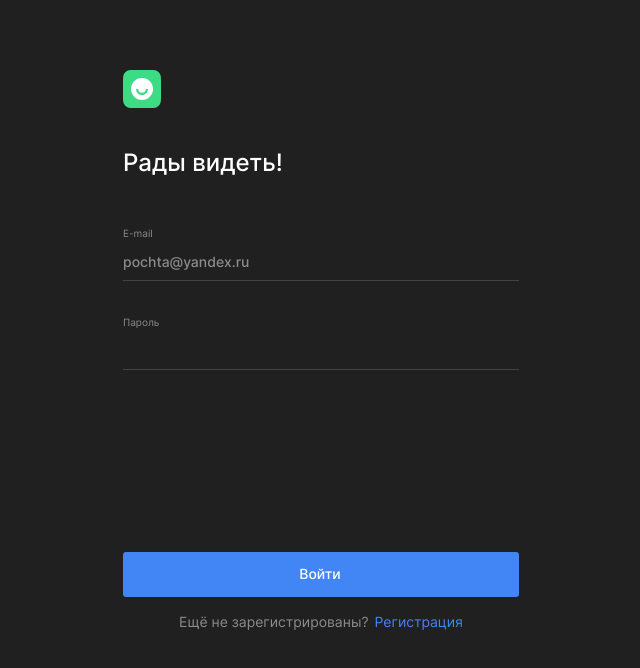
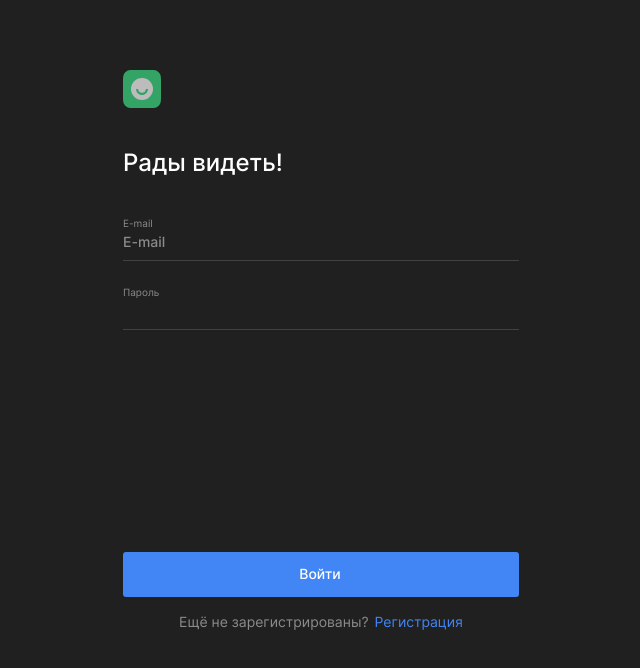
Before and after one commit to SvetAlexa/movies-explorer-frontend, a React (Create React App) app: page /signin in a window 1280 px wide. In both pictures the pointer is over the link 640 px from the left and 89 px from the top of the page. Shown: the top 668 px of the page, without its empty margins (319-959 px from the left). Built offline with nearby package versions, Linux system fonts and the light colour scheme.

Commit message:
добавить эффекты наведения, микроанимацию кнопок, ссылок

```diff
--- a/src/components/AboutMe/AboutMe.css
+++ b/src/components/AboutMe/AboutMe.css
@@ -57,6 +57,12 @@
     font-weight: 500;
     line-height: normal;
     justify-self: end;
+    cursor: pointer;
+    transition: .3s ease-in-out;
+}
+
+.about-me__link:hover{
+    opacity: .7;
 }
 
 .about-me__avatar{
--- a/src/components/AuthForm/AuthForm.css
+++ b/src/components/AuthForm/AuthForm.css
@@ -6,6 +6,14 @@
     display: flex;
     flex-direction: column;
     justify-content: center;
+}
+
+.auth__link{
+    transition: .3s ease-in-out;
+}
+
+.auth__link:hover{
+    opacity: .7;
 }
 
 .auth__logo {
@@ -55,6 +63,10 @@
     transition: .3s ease-in-out;
 }
 
+.auth__button:hover{
+    opacity: .8;
+}
+
 .auth__error {
     display: block;
     color: #FF004C;
@@ -92,3 +104,7 @@
     text-decoration: none;
     transition: .3s ease-in-out;
 }
+
+.auth__redirect-link:hover{
+    opacity: .7;
+}
--- a/src/components/AuthForm/AuthForm.js
+++ b/src/components/AuthForm/AuthForm.js
@@ -8,7 +8,7 @@ export default function AuthForm({
 }) {
   return (
     <section className='auth page__container'>
-      <Link to='/'>
+      <Link to='/' className='auth__link'>
         <img className='auth__logo' src={Logo} alt='логотип приложения' />
       </Link>
       <h2 className='auth__title'>{title}</h2>
--- a/src/components/AuthFormInput/AuthFormInput.css
+++ b/src/components/AuthFormInput/AuthFormInput.css
@@ -16,6 +16,7 @@
     font-weight: 400;
     line-height: normal;
     padding-bottom: 4px;
+    margin: 0;
 }
 
 .auth__input {
--- a/src/components/Footer/Footer.css
+++ b/src/components/Footer/Footer.css
@@ -48,4 +48,9 @@
     font-style: normal;
     font-weight: 400;
     line-height: normal;
+    transition: .3s ease-in-out;
 }
+
+.footer__link:hover{
+    opacity: .7;
+}
--- a/src/components/Header/Header.css
+++ b/src/components/Header/Header.css
@@ -5,7 +5,7 @@
     min-height: 74px;
 }
 
-.header_landing{
+.header_landing {
     background-color: #073042;
 }
 
@@ -24,14 +24,17 @@
     column-gap: 45px;
 }
 
-.header__logo{
+.header__logo {
     display: block;
     height: 38px;
     width: 38px;
     object-fit: contain;
+}
+
+.header__logo_link {
     transition: .3s ease-in-out;
 }
 
-.header__logo_link:hover{
+.header__logo_link:hover {
     opacity: .7;
 }
--- a/src/components/Header/Header.jsx
+++ b/src/components/Header/Header.jsx
@@ -10,7 +10,7 @@ export default function Header({ isLanding, loggedIn }) {
     <header className={`header page__container ${isLanding ? 'header_landing' : ''}`}>
       <div className={`header__container page__section ${loggedIn ? 'header__container_is_logged' : 'header__container_is_unlogged'}`}>
         {isLanding ? <img className='header__logo' src={Logo} alt='логотип приложения' />
-          : <Link to='/'><img className='header__logo header__logo_link' src={Logo} alt='логотип приложения' /></Link>}
+          : <Link to='/' className='header__logo_link'><img className='header__logo' src={Logo} alt='логотип приложения' /></Link>}
         {loggedIn ? <Navigation isLanding={isLanding} /> : <NavAuth />}
       </div>
     </header>
--- a/src/components/Login/Login.jsx
+++ b/src/components/Login/Login.jsx
@@ -16,7 +16,7 @@ export default function Login() {
         <AuthFormInput
           labelText='E-mail'
           type='email'
-          placeholder='pochta@yandex.ru'
+          placeholder='E-mail'
           name='email'
         />
         <AuthFormInput
--- a/src/components/MoviesCard/MoviesCard.css
+++ b/src/components/MoviesCard/MoviesCard.css
@@ -48,6 +48,10 @@
     transition: .3s ease-in-out;
 }
 
+.element__save-button:hover{
+    opacity: .7;
+}
+
 .element__save-button_is_active {
     background-image: url(../../images/save-button-active.svg);
 }
--- a/src/components/NavAuth/NavAuth.css
+++ b/src/components/NavAuth/NavAuth.css
@@ -14,6 +14,7 @@
     font-style: normal;
     font-weight: 500;
     line-height: 16px;
+    transition: .3s ease-in-out;
 }
 
 .nav__link_color{
@@ -22,3 +23,7 @@
     border-radius: 3px;
     padding: 8px 20px;
 }
+
+.nav__link:hover{
+    opacity: .7;
+}
--- a/src/components/SavedDivider/SavedDivider.css
+++ b/src/components/SavedDivider/SavedDivider.css
@@ -18,6 +18,11 @@
     font-weight: 500;
     line-height: normal;
     cursor: pointer;
+    transition: .3s ease-in-out;
     height: 36px;
     width: 320px;
 }
+
+.optional-section__button:hover{
+    opacity: .8;
+}
```
